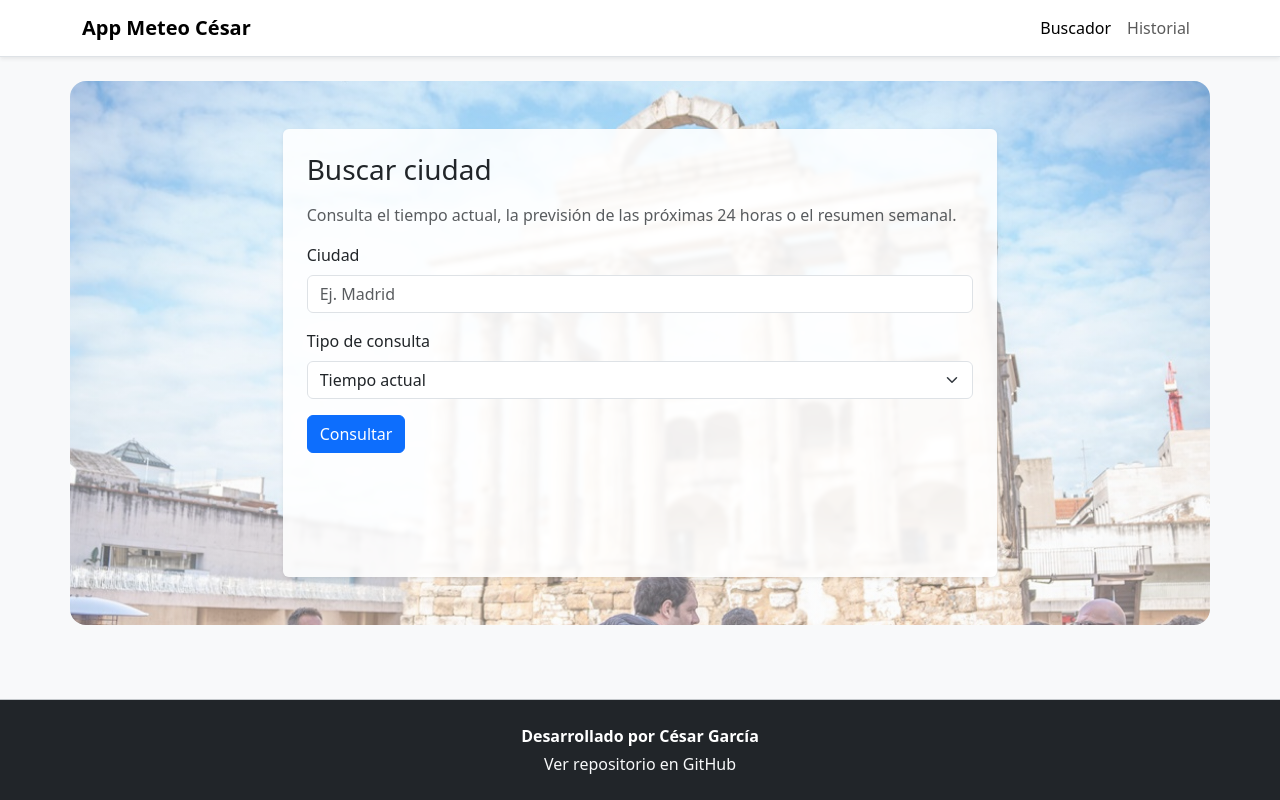
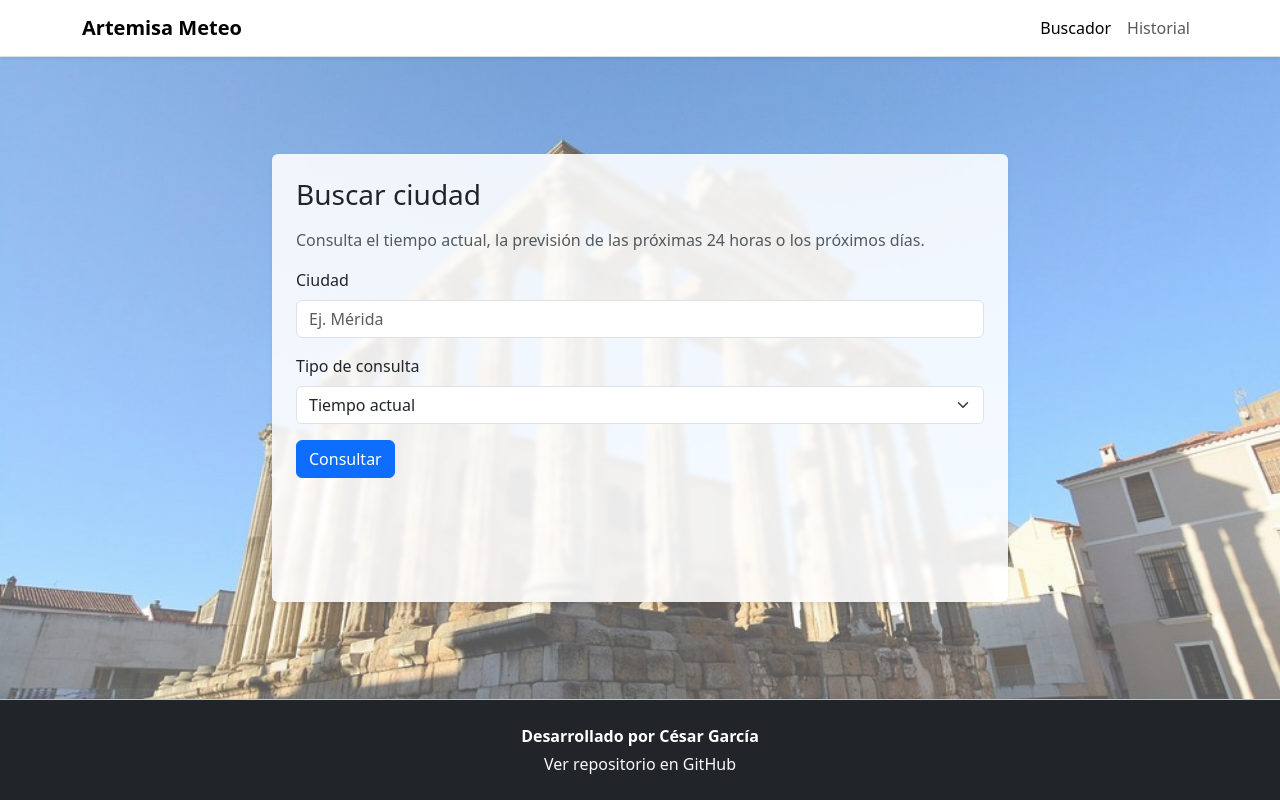
Before and after one commit to cgarciap58/MVC_openweathermap_API, a PHP site: page / in a window 1280 px wide. Run offline with PHP 8.4, Linux system fonts and the light colour scheme.

Commit message:
cambio foto

```diff
--- a/src/Views/footer.php
+++ b/src/Views/footer.php
@@ -1,3 +1,4 @@
+</div>
 </main>
 <footer class="bg-dark text-white mt-auto py-4 border-top border-secondary-subtle">
     <div class="container">
--- a/src/Views/header.php
+++ b/src/Views/header.php
@@ -1,8 +1,16 @@
 <?php
 $browserTitle = isset($data['browser_title']) && is_string($data['browser_title'])
     ? $data['browser_title']
-    : ((isset($data['title']) && is_string($data['title']) ? $data['title'] : 'App Meteo César') . ' | App Meteo César');
+    : ((isset($data['title']) && is_string($data['title']) ? $data['title'] : 'Artemisa Meteo') . ' | Artemisa Meteo');
 $isHistoryView = (bool) ($data['is_history_view'] ?? false);
+$showWelcomeBackground = (bool) ($data['show_welcome_background'] ?? false);
+$mainClasses = $showWelcomeBackground
+    ? 'py-4 flex-grow-1 d-flex align-items-center'
+    : 'container py-4 flex-grow-1';
+$mainStyle = $showWelcomeBackground
+    ? "background-image: linear-gradient(rgba(248, 249, 250, 0.35), rgba(248, 249, 250, 0.35)), url('static/merida.jpg');"
+        . " background-size: cover; background-position: center; background-repeat: no-repeat;"
+    : '';
 ?>
 <!doctype html>
 <html lang="es">
@@ -15,7 +23,7 @@ $isHistoryView = (bool) ($data['is_history_view'] ?? false);
 <body class="bg-light d-flex flex-column min-vh-100">
 <nav class="navbar navbar-expand-lg bg-white border-bottom shadow-sm">
     <div class="container">
-        <a class="navbar-brand fw-semibold" href="index.php">App Meteo César</a>
+        <a class="navbar-brand fw-semibold" href="index.php">Artemisa Meteo</a>
         <button class="navbar-toggler" type="button" data-bs-toggle="collapse" data-bs-target="#mainNavbar" aria-controls="mainNavbar" aria-expanded="false" aria-label="Mostrar navegación">
             <span class="navbar-toggler-icon"></span>
         </button>
@@ -31,4 +39,5 @@ $isHistoryView = (bool) ($data['is_history_view'] ?? false);
         </div>
     </div>
 </nav>
-<main class="container py-4 flex-grow-1">
+<main class="<?= htmlspecialchars($mainClasses, ENT_QUOTES, 'UTF-8') ?>"<?= $mainStyle !== '' ? ' style="' . htmlspecialchars($mainStyle, ENT_QUOTES, 'UTF-8') . '"' : '' ?>>
+    <div class="container h-100">
--- a/src/Views/weather_search.php
+++ b/src/Views/weather_search.php
@@ -11,17 +11,17 @@ $sectionStyle = $showWelcomeBackground
     : '';
 ?>
 
-<section class="row justify-content-center"<?= $sectionStyle !== '' ? ' style="' . htmlspecialchars($sectionStyle, ENT_QUOTES, 'UTF-8') . '"' : '' ?>>
+<section class="row justify-content-center align-items-center h-100">
 <div class="col-lg-8">
         <?php
         $cardStyle = $showWelcomeBackground
-        ? "background-color: rgba(255, 255, 255, 0.88); backdrop-filter: blur(2px); min-height: 28rem;"
-        : '';
+            ? "background-color: rgba(255, 255, 255, 0.88); backdrop-filter: blur(2px); min-height: 28rem;"
+            : '';
         ?>
         <div class="card shadow-sm border-0 overflow-hidden"<?= $cardStyle !== '' ? ' style="' . htmlspecialchars($cardStyle, ENT_QUOTES, 'UTF-8') . '"' : '' ?>>
             <div class="card-body p-4">
                 <h1 class="h3 mb-3"><?= htmlspecialchars($title, ENT_QUOTES, 'UTF-8') ?></h1>
-                <p class="text-muted">Consulta el tiempo actual, la previsión de las próximas 24 horas o el resumen semanal.</p>
+                <p class="text-muted">Consulta el tiempo actual, la previsión de las próximas 24 horas o los próximos días.</p>
 
                 <?php if ($error !== null && $error !== ''): ?>
                     <div class="alert alert-danger" role="alert">
@@ -38,7 +38,7 @@ $sectionStyle = $showWelcomeBackground
                             id="city"
                             name="city"
                             value="<?= htmlspecialchars($city, ENT_QUOTES, 'UTF-8') ?>"
-                            placeholder="Ej. Madrid"
+                            placeholder="Ej. Mérida"
                             required
                         >
                     </div>
@@ -49,7 +49,7 @@ $sectionStyle = $showWelcomeBackground
                             $options = [
                                 'current' => 'Tiempo actual',
                                 '24h' => 'Próximas 24 horas',
-                                'weekly' => 'Resumen semanal',
+                                'weekly' => 'Próximos días',
                             ];
                             foreach ($options as $value => $label):
                             ?>
```
Also changed, not shown: src/static/merida.jpg.
